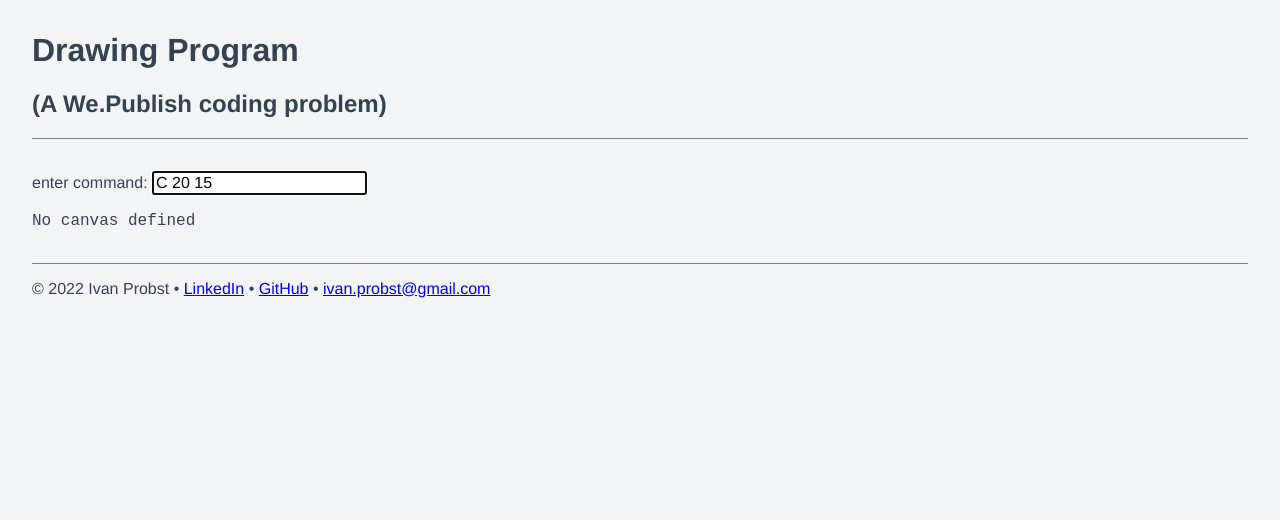
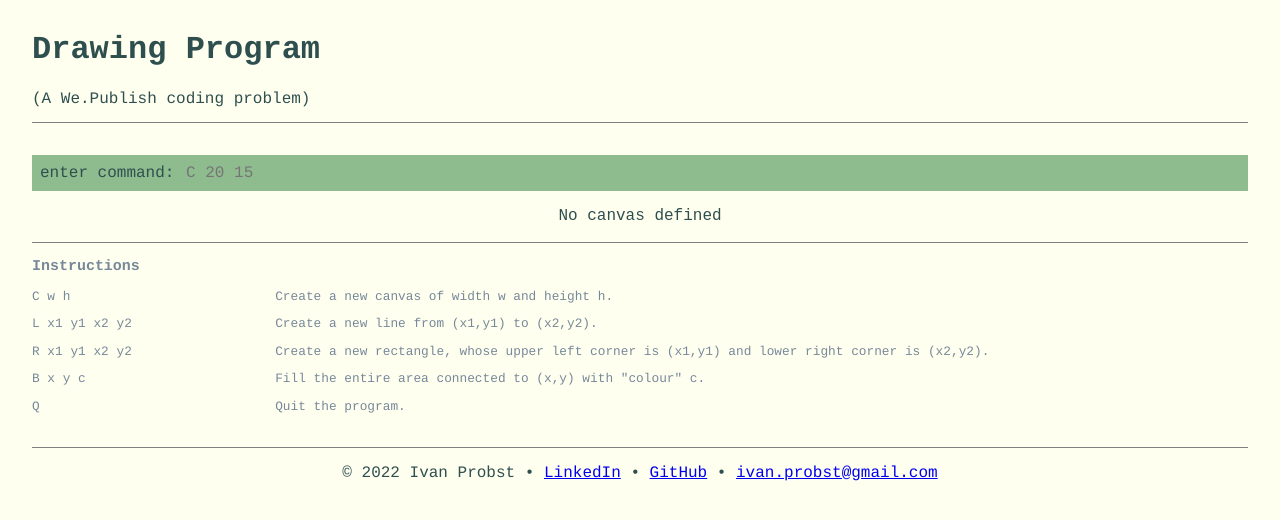
Before and after one commit to ivanprobst/interview-wepublish, a plain HTML site: page index.html in a window 1280 px wide. Drawn offline with Linux system fonts and the light colour scheme.

Commit message:
updated general styling, added instructions section

```diff
--- a/assets/script.js
+++ b/assets/script.js
@@ -184,13 +184,14 @@ const input = document.getElementById("input-field");
 input.addEventListener("keyup", (e) => {
   const inputValue = e.target.value;
 
+  const inputSection = document.getElementById("input-section");
   if(isCommandValid(inputValue)) {
-    input.style.borderColor = "green";
-    input.style.backgroundColor = "green";
+    inputSection.classList.remove("invalid");
+    inputSection.classList.add("valid");
   }
   else {
-    input.style.borderColor = "red";
-    input.style.backgroundColor = "red";
+    inputSection.classList.remove("valid");
+    inputSection.classList.add("invalid");
     return;
   }
 
--- a/assets/style.css
+++ b/assets/style.css
@@ -355,21 +355,60 @@ template {
 
 body {
   margin: 2rem;
-  font-family: helvetica;
-  color: #374151;
-  background: #f3f4f6;
+  font-family: courier;
+  color: darkSlateGray;
+  background: ivory;
 }
 
 header {
   margin-bottom: 2rem;
   border-bottom: 1px solid gray;
 }
+h2 {
+  font-size: 1rem;
+  font-weight: normal;
+}
+
+#input-section {
+  margin-bottom: 1rem;
+  padding: 0.5rem;
+  background: darkSeaGreen;
+}
+  #input-section.valid {
+    background: darkSeaGreen;
+  }
+  #input-section.invalid {
+    background: lightCoral;
+  }
+#input-field {
+  border: none;
+  background: transparent;
+  color: darkSlateGray;
+}
+  #input-field:focus {
+    outline: none;
+  }
+
+#canvas-section {
+  margin-bottom: 1rem;
+  text-align: center;
+}
+#canvas-area {
+  margin: auto;
+}
+
+#instructions-section{
+  border-top: 1px solid gray;
+  font-size: 0.8rem;
+  color: lightSlateGray;
+}
+#instructions-section p {
+  display: grid;
+  grid-template-columns: 20% 80%;
+}
 
 footer {
   margin-top: 2rem;
   border-top: 1px solid gray;
+  text-align: center;
 }
-
-#input-section {
-  margin-bottom: 1rem;
-}
--- a/index.html
+++ b/index.html
@@ -14,14 +14,21 @@
 
     <main>
       <section id="input-section">
-        <div>
-          <span>enter command: </span>
-          <input type="text" id="input-field" value="C 20 15" autofocus>
-        </div>
+        <span>enter command: </span>
+        <input type="text" id="input-field" placeholder="C 20 15" autofocus>
       </section>
 
       <section id="canvas-section">
         <code id="canvas-area">No canvas defined</code>
+      </section>
+
+      <section id ="instructions-section">
+        <h3>Instructions</h3>
+        <p><span>C w h</span><span>Create a new canvas of width w and height h.</span></p>
+        <p><span>L x1 y1 x2 y2</span><span>Create a new line from (x1,y1) to (x2,y2).</span></p>
+        <p><span>R x1 y1 x2 y2</span><span>Create a new rectangle, whose upper left corner is (x1,y1) and lower right corner is (x2,y2).</span></p>
+        <p><span>B x y c</span><span>Fill the entire area connected to (x,y) with "colour" c.</span></p>
+        <p><span>Q</span><span>Quit the program.</span></p>
       </section>
     </main>
 
```
